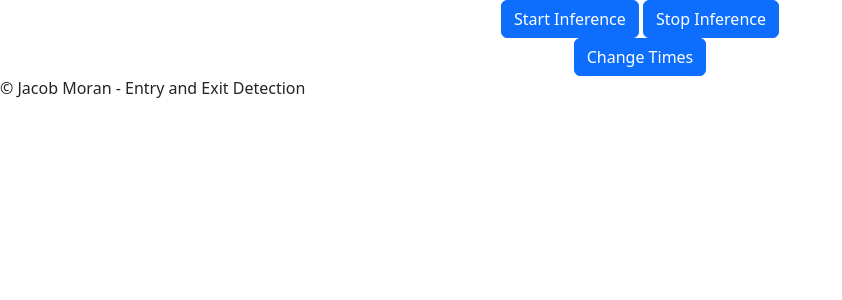
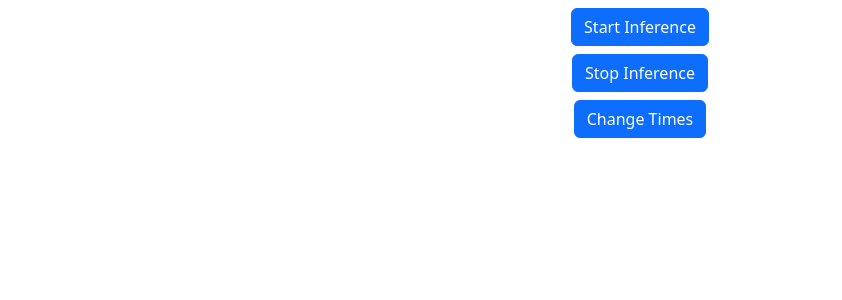
Before and after one commit to JMoran1/Entry_exit_detection, a Flask app: page /settings in a window 1280 px wide. Shown: the part 56-356 px from the top of the page, without its empty margins (0-842 px from the left). Run offline with Flask 3, Linux system fonts and the light colour scheme.

Commit message:
Updated styling

```diff
--- a/templates/base.html
+++ b/templates/base.html
@@ -47,8 +47,6 @@
     <main>
       {% block content %}{% endblock %}
     </main>
-    <footer>
-      &copy; Jacob Moran - Entry and Exit Detection
-    </footer>
+
   </body>
 </html>
--- a/templates/settings.html
+++ b/templates/settings.html
@@ -1,12 +1,16 @@
 {% extends 'base.html' %}
 {% block content %}
 <div class="container-fluid">
-    <div class="row justify-content-center">
+    <div class="row justify-content-center my-2">
       <div class="col-6 text-center">
         <a href="/start_inference" class="btn btn-primary">Start Inference</a>
-        <a href="/stop_inference" class="btn btn-primary">Stop Inference</a>
       </div>
-      <div class="row justify-content-center">
+      <br>
+      <div class="row justify-content-center my-2">
+        <div class="col-6 text-center">
+          <a href="/stop_inference" class="btn btn-primary">Stop Inference</a>
+        </div>
+      <div class="row justify-content-center my-2">
         <div class="col-6 text-center">
           <a href="/change_times" class="btn btn-primary">Change Times</a>
         </div>
```
